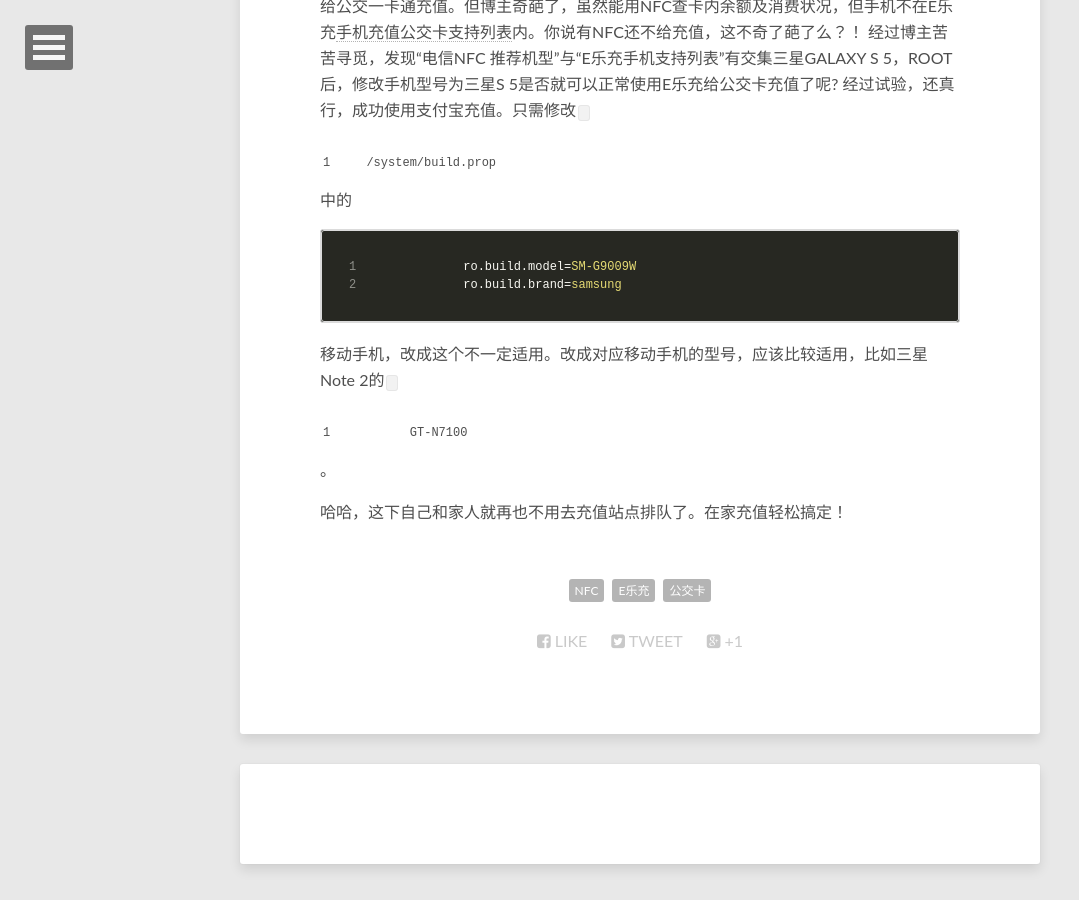
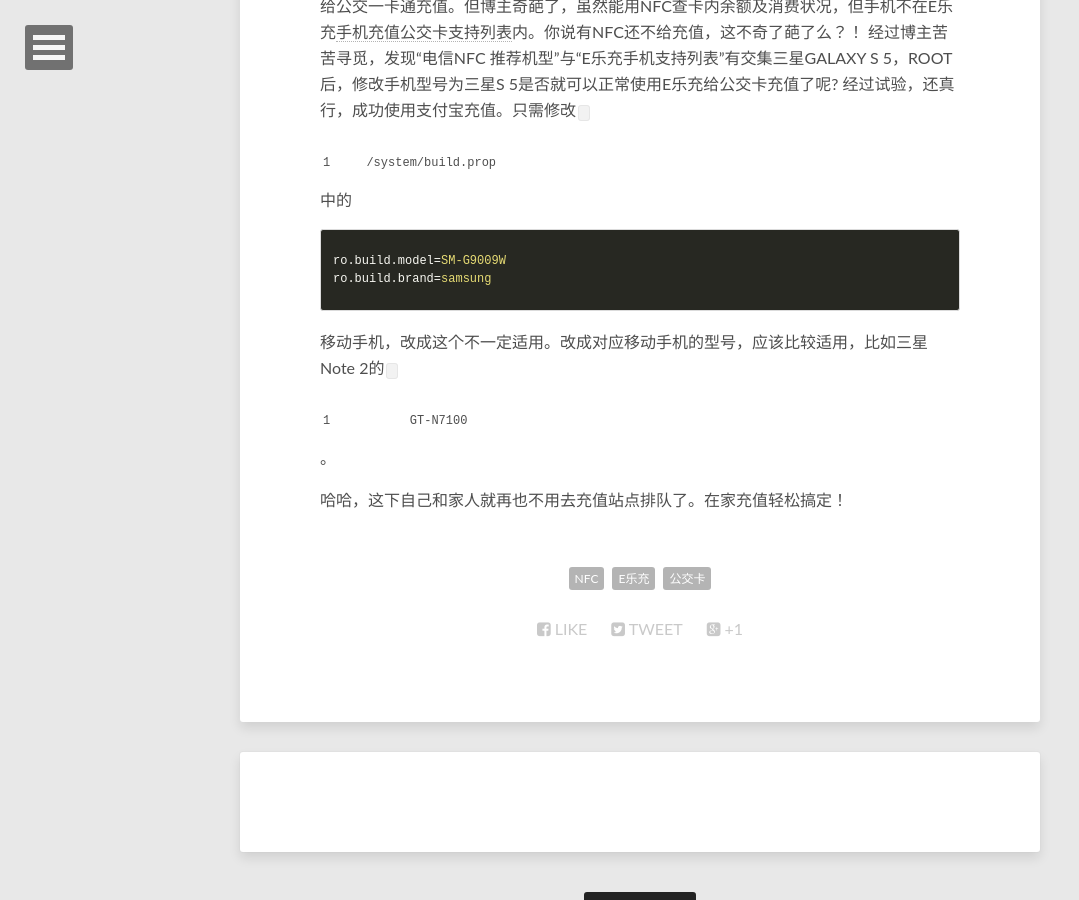
Before and after one commit to jinntrance/blog, a Jekyll site: the page built from _posts/2015-03-23-nfc.markdown, in a window 1280 px wide and 900 px high, scrolled down 639 px. Shown: the whole window, without its empty margins (0-1079 px from the left). Built offline with Jekyll 4.4.1, drawn with Linux system fonts in a browser that asks for light colours; comment, search, counter and statistics services are not loaded.

Commit message:
Update 2015-03-23-nfc.markdown

````diff
--- a/_posts/2015-03-23-nfc.markdown
+++ b/_posts/2015-03-23-nfc.markdown
@@ -27,10 +27,10 @@
 在帝都，对于一卡通正面右上角带C 标识©的，都可以使用Android NFC 手机，装上[E乐充]给公交一卡通充值。但博主奇葩了，虽然能用NFC查卡内余额及消费状况，但手机不在E乐充[手机充值公交卡支持列表]内。你说有NFC还不给充值，这不奇了葩了么？！
 经过博主苦苦寻觅，发现“电信NFC 推荐机型”与“E乐充手机支持列表”有交集三星GALAXY S 5，ROOT后，修改手机型号为三星S 5是否就可以正常使用E乐充给公交卡充值了呢? 经过试验，还真行，成功使用支付宝充值。只需修改`/system/build.prop`中的
 
-```ini
+{% highlight ini %}
 ro.build.model=SM-G9009W
 ro.build.brand=samsung
-```
+{% endhighlight %}
 
 移动手机，改成这个不一定适用。改成对应移动手机的型号，应该比较适用，比如三星Note 2的`GT-N7100`。
 
````
